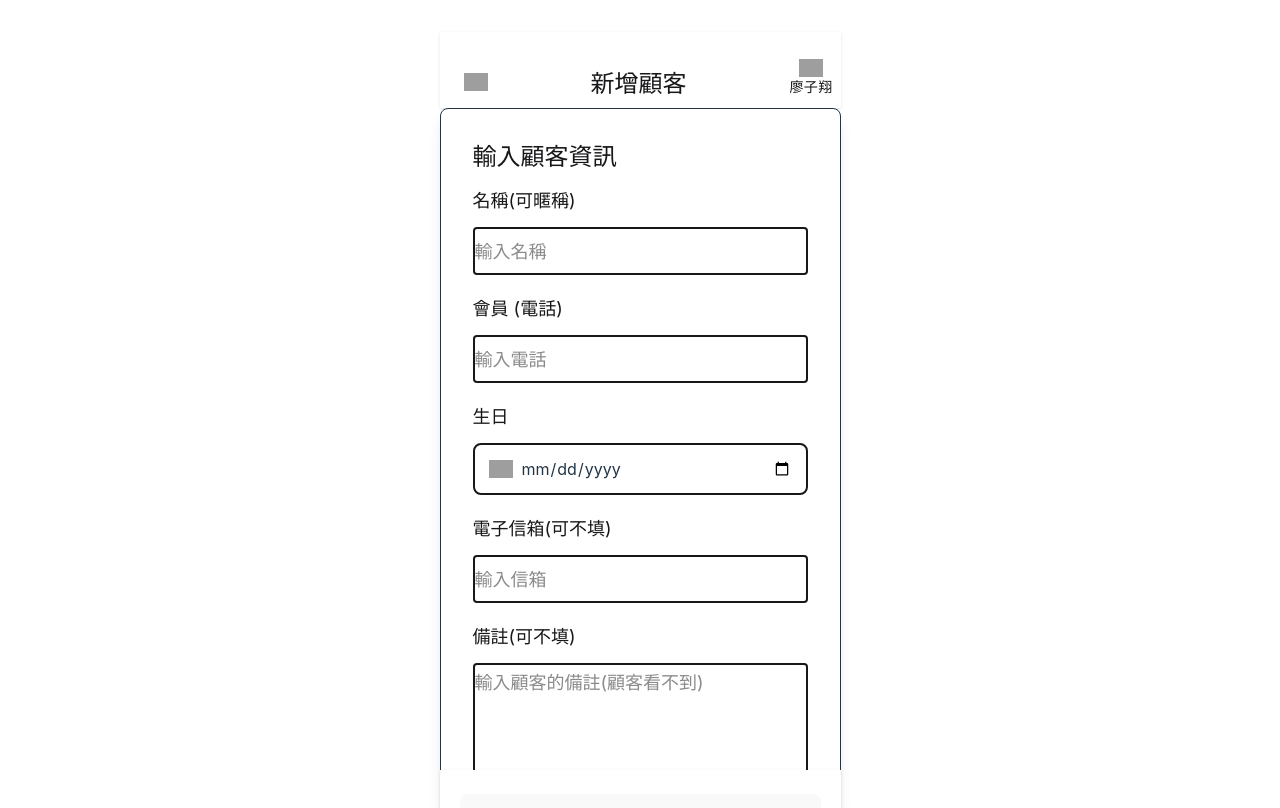
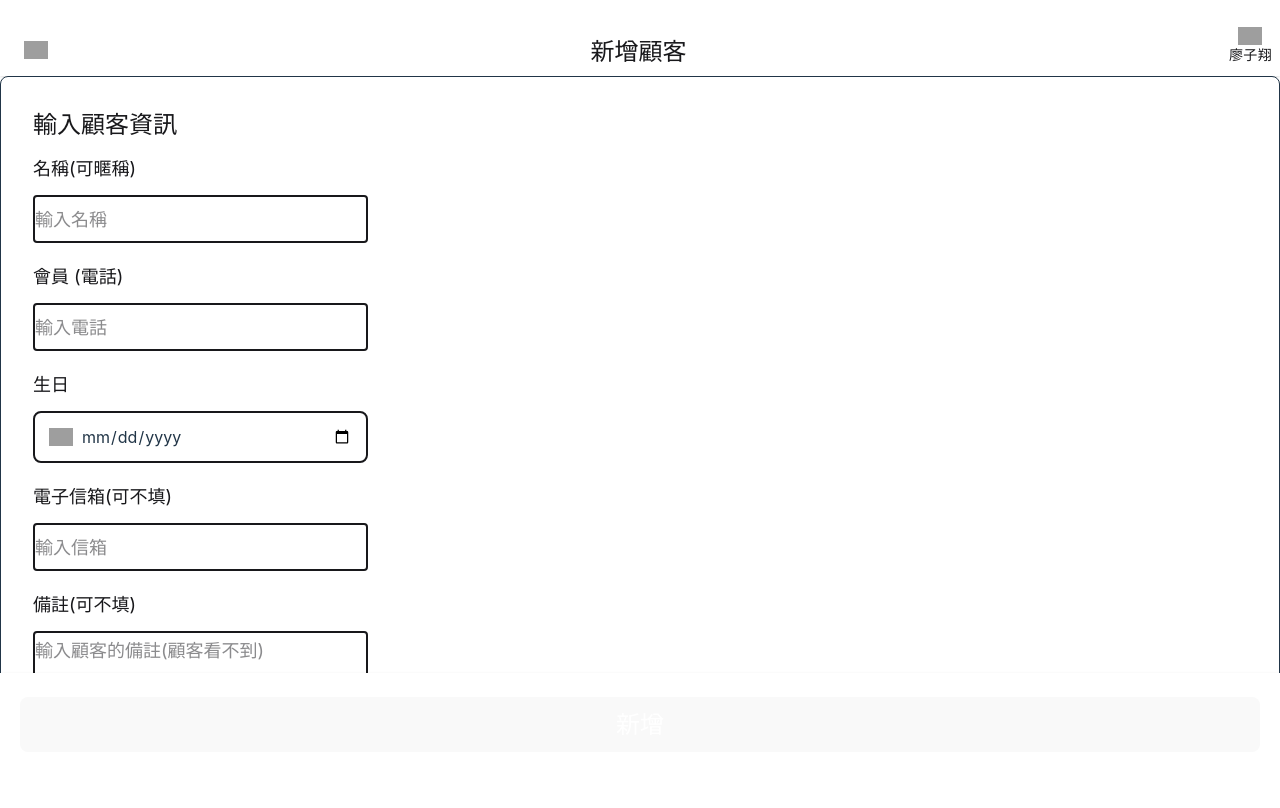
Before and after one commit to lzx0122/genghua, a Vue app in the folder client/: page / in a window 1280 px wide. Shown: the top 808 px of the page. Built offline with nearby package versions, Linux system fonts and the light colour scheme; grey boxes are pictures that could not be loaded.

Commit message:
畫面測試

```diff
--- a/client/src/App.vue
+++ b/client/src/App.vue
@@ -4,7 +4,9 @@ import AddUser from "./views/AddUser.vue";
 </script>
 
 <template>
-  <div class="flex flex-col mx-auto w-full bg-white max-w-[480px]">
+  <div
+    class="w-screen h-screen flex overflow-hidden flex-col mx-auto w-full bg-white"
+  >
     <div
       class="flex gap-5 justify-between items-start pt-6 pr-2 pb-3 pl-6 w-full text-center whitespace-nowrap bg-white shadow-sm text-zinc-900"
     >
--- a/client/src/style.css
+++ b/client/src/style.css
@@ -61,9 +61,8 @@ button:focus-visible {
 }
 
 #app {
-  max-width: 1280px;
-  margin: 0 auto;
-  padding: 2rem;
+  max-width: 100vw;
+
   text-align: center;
 }
 
```
Also changed, not shown: 5 other files (tests, documents, lock files or other folders).
